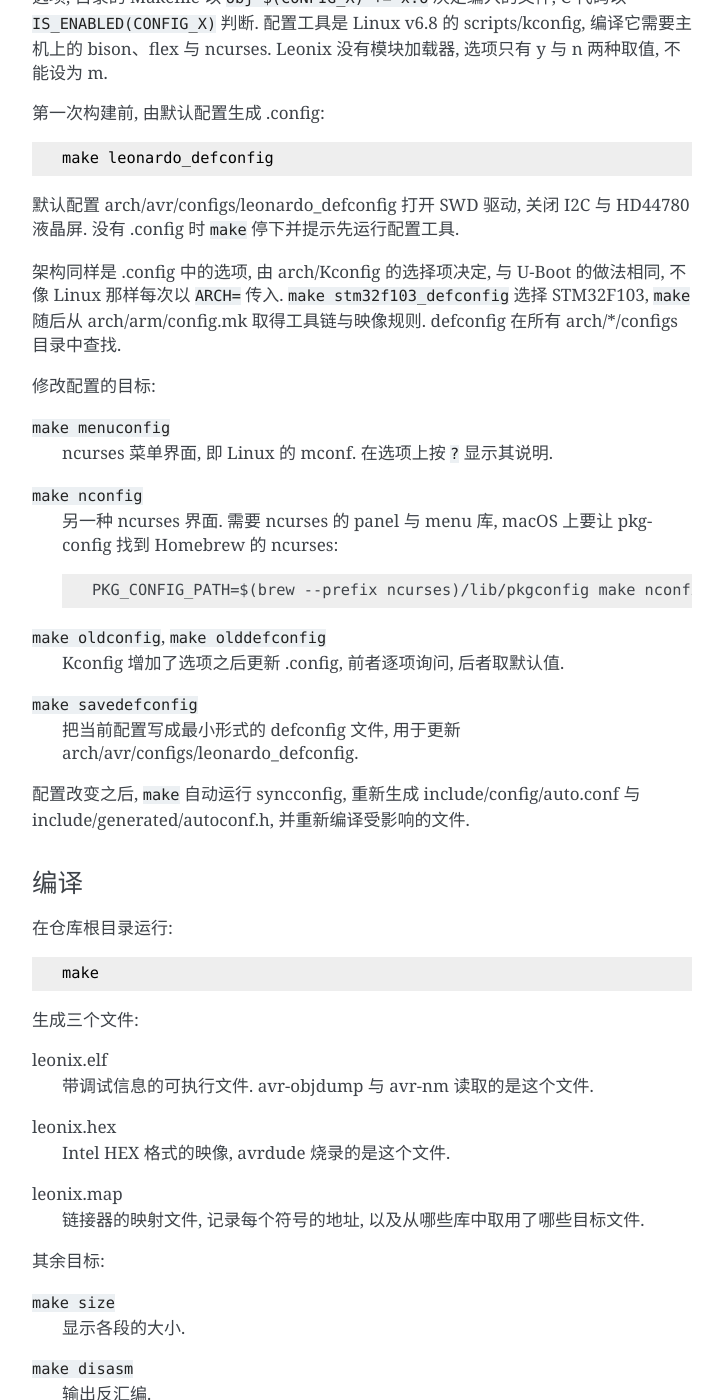
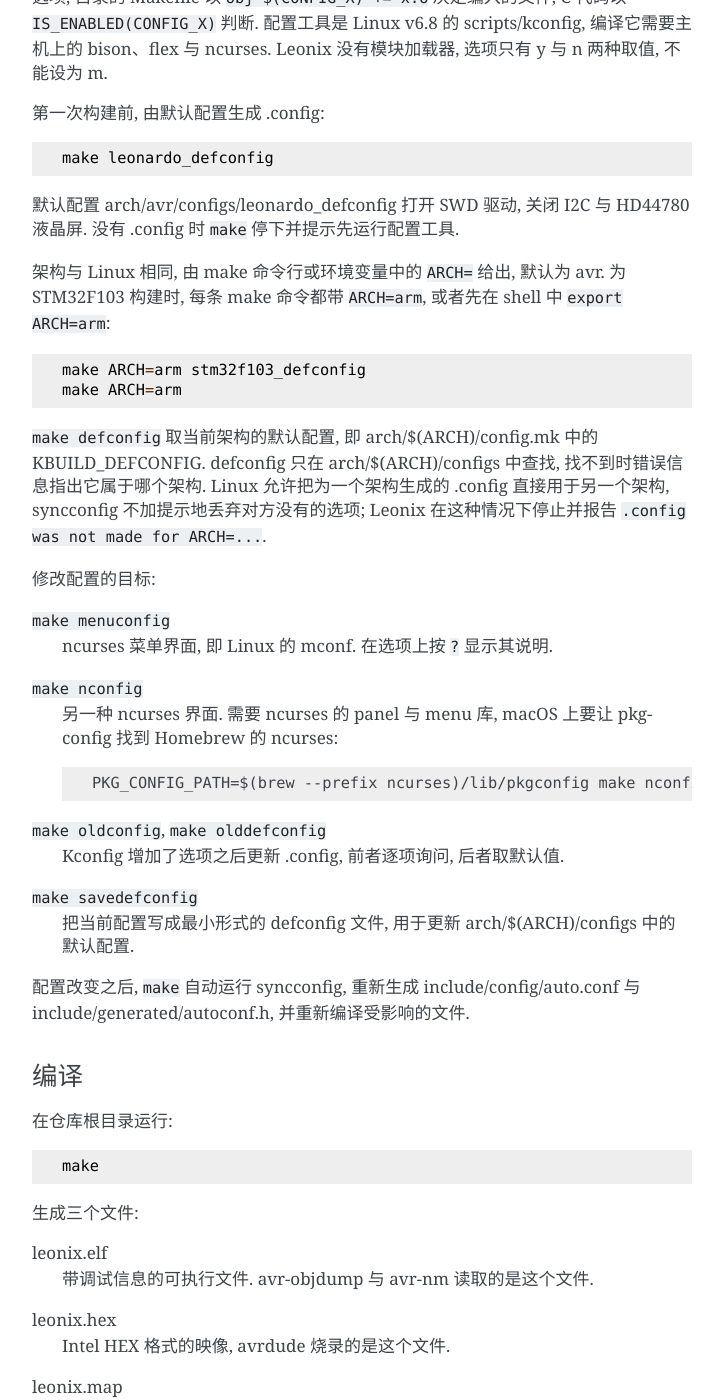
Before and after one commit to w3ngzv/Leonix, a Sphinx documentation site: the page built from Documentation/building.rst, in a window 1280 px wide and 1400 px high, scrolled down 2715 px. Shown: the whole window, without its empty margins (388-1111 px from the left). Built offline with Sphinx 7.4.7, drawn with Linux system fonts in a browser that asks for light colours.

Commit message:
kbuild: 架构改为 make 的 ARCH= 变量, 与 Linux 相同
ae3069d 按 U-Boot 的做法把架构做成 arch/Kconfig 中的 choice, 写入
.config. 该做法由用户要求改为与 Linux 一致: 架构由命令行或环境变量的
ARCH= 给出, 默认为 avr; Makefile 导出 SRCARCH, arch/Kconfig 先读取
arch/$(SRCARCH)/Kconfig, AVR 与 ARM 在各自的 Kconfig 中以 def_bool y
定义; KBUILD_DEFCONFIG 由 arch/$(SRCARCH)/config.mk 给出, defconfig
只在 arch/$(SRCARCH)/configs 中查找. Linux 默认取主机的架构, Leonix
不在主机上运行, 因此默认取 Leonardo.

与 Linux 不同的一处是架构不符时停止. Linux 的 syncconfig 会把为另一
个架构生成的 .config 不加提示地转换过来, 并丢弃对方没有的选项; 在这里
漏写一次 ARCH=arm 就会把 STM32 的配置改成 Leonardo 的配置.

两个架构的映像改动前后逐字节相同. make check、make check-qemu 与
make ARCH=arm check-boot 通过.

Signed-off-by: KernelKraze <admin@mail.go1.qzz.io>

```diff
--- a/Documentation/building.rst
+++ b/Documentation/building.rst
@@ -136,10 +136,18 @@ scripts/kconfig, 编译它需要主机上的 bison、flex 与 ncurses. Leonix
 默认配置 arch/avr/configs/leonardo_defconfig 打开 SWD 驱动, 关闭 I2C 与
 HD44780 液晶屏. 没有 .config 时 ``make`` 停下并提示先运行配置工具.
 
-架构同样是 .config 中的选项, 由 arch/Kconfig 的选择项决定, 与 U-Boot 的
-做法相同, 不像 Linux 那样每次以 ``ARCH=`` 传入. ``make stm32f103_defconfig``
-选择 STM32F103, ``make`` 随后从 arch/arm/config.mk 取得工具链与映像规则.
-defconfig 在所有 arch/\*/configs 目录中查找.
+架构与 Linux 相同, 由 make 命令行或环境变量中的 ``ARCH=`` 给出, 默认为 avr.
+为 STM32F103 构建时, 每条 make 命令都带 ``ARCH=arm``, 或者先在 shell 中
+``export ARCH=arm``::
+
+  make ARCH=arm stm32f103_defconfig
+  make ARCH=arm
+
+``make defconfig`` 取当前架构的默认配置, 即 arch/$(ARCH)/config.mk 中的
+KBUILD_DEFCONFIG. defconfig 只在 arch/$(ARCH)/configs 中查找, 找不到时错误
+信息指出它属于哪个架构. Linux 允许把为一个架构生成的 .config 直接用于另一个
+架构, syncconfig 不加提示地丢弃对方没有的选项; Leonix 在这种情况下停止并报告
+``.config was not made for ARCH=...``.
 
 修改配置的目标:
 
@@ -157,7 +165,7 @@ defconfig 在所有 arch/\*/configs 目录中查找.
 
 ``make savedefconfig``
   把当前配置写成最小形式的 defconfig 文件, 用于更新
-  arch/avr/configs/leonardo_defconfig.
+  arch/$(ARCH)/configs 中的默认配置.
 
 配置改变之后, ``make`` 自动运行 syncconfig, 重新生成
 include/config/auto.conf 与 include/generated/autoconf.h, 并重新编译受影响
```
Also changed, not shown: Documentation/stm32f103.rst (+8 -7 lines), 11 other files.
